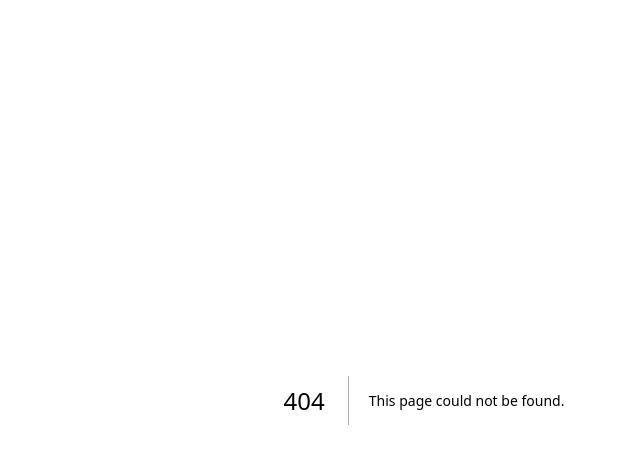
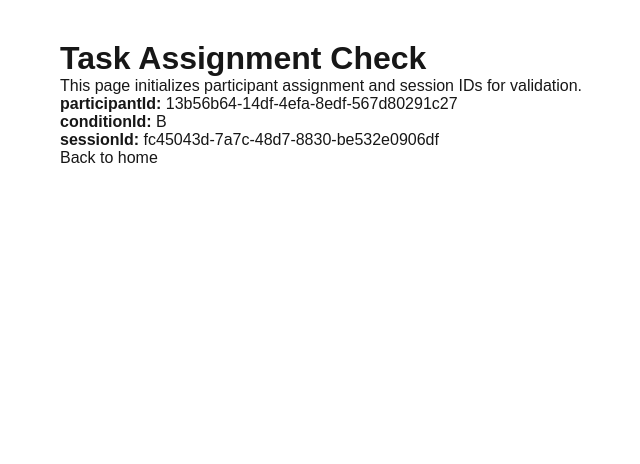
Before and after one commit to RunchuWu/humanai-trust-engine, a Next.js app: page /task in a window 1280 px wide. Before the commit this address had no page. Shown: the top 464 px of the page, without its empty margins (216-856 px from the left). Built offline with nearby package versions, Linux system fonts and the light colour scheme.

Commit message:
feat: add task page assignment bootstrap for validation

```diff
--- /dev/null
+++ b/src/app/task/page.tsx
@@ -0,0 +1,70 @@
+"use client";
+
+import Link from "next/link";
+import { useEffect, useState } from "react";
+
+import { getOrCreateAssignment, type Assignment } from "@/lib/conditions";
+
+export default function TaskPage() {
+  const [assignment, setAssignment] = useState<Assignment | null>(null);
+  const [errorMessage, setErrorMessage] = useState<string | null>(null);
+
+  useEffect(() => {
+    let isActive = true;
+
+    const timer = window.setTimeout(() => {
+      try {
+        const nextAssignment = getOrCreateAssignment();
+        if (isActive) {
+          setAssignment(nextAssignment);
+        }
+      } catch (error) {
+        const message =
+          error instanceof Error
+            ? error.message
+            : "Failed to create assignment.";
+        if (isActive) {
+          setErrorMessage(message);
+        }
+      }
+    }, 0);
+
+    return () => {
+      isActive = false;
+      window.clearTimeout(timer);
+    };
+  }, []);
+
+  return (
+    <main style={{ maxWidth: 760, margin: "40px auto", padding: "0 16px" }}>
+      <h1>Task Assignment Check</h1>
+      <p>
+        This page initializes participant assignment and session IDs for validation.
+      </p>
+
+      {errorMessage ? (
+        <p style={{ color: "crimson" }}>Error: {errorMessage}</p>
+      ) : null}
+
+      {assignment ? (
+        <section>
+          <p>
+            <strong>participantId:</strong> {assignment.participantId}
+          </p>
+          <p>
+            <strong>conditionId:</strong> {assignment.conditionId}
+          </p>
+          <p>
+            <strong>sessionId:</strong> {assignment.sessionId}
+          </p>
+        </section>
+      ) : (
+        <p>Loading assignment...</p>
+      )}
+
+      <p>
+        <Link href="/">Back to home</Link>
+      </p>
+    </main>
+  );
+}
```
